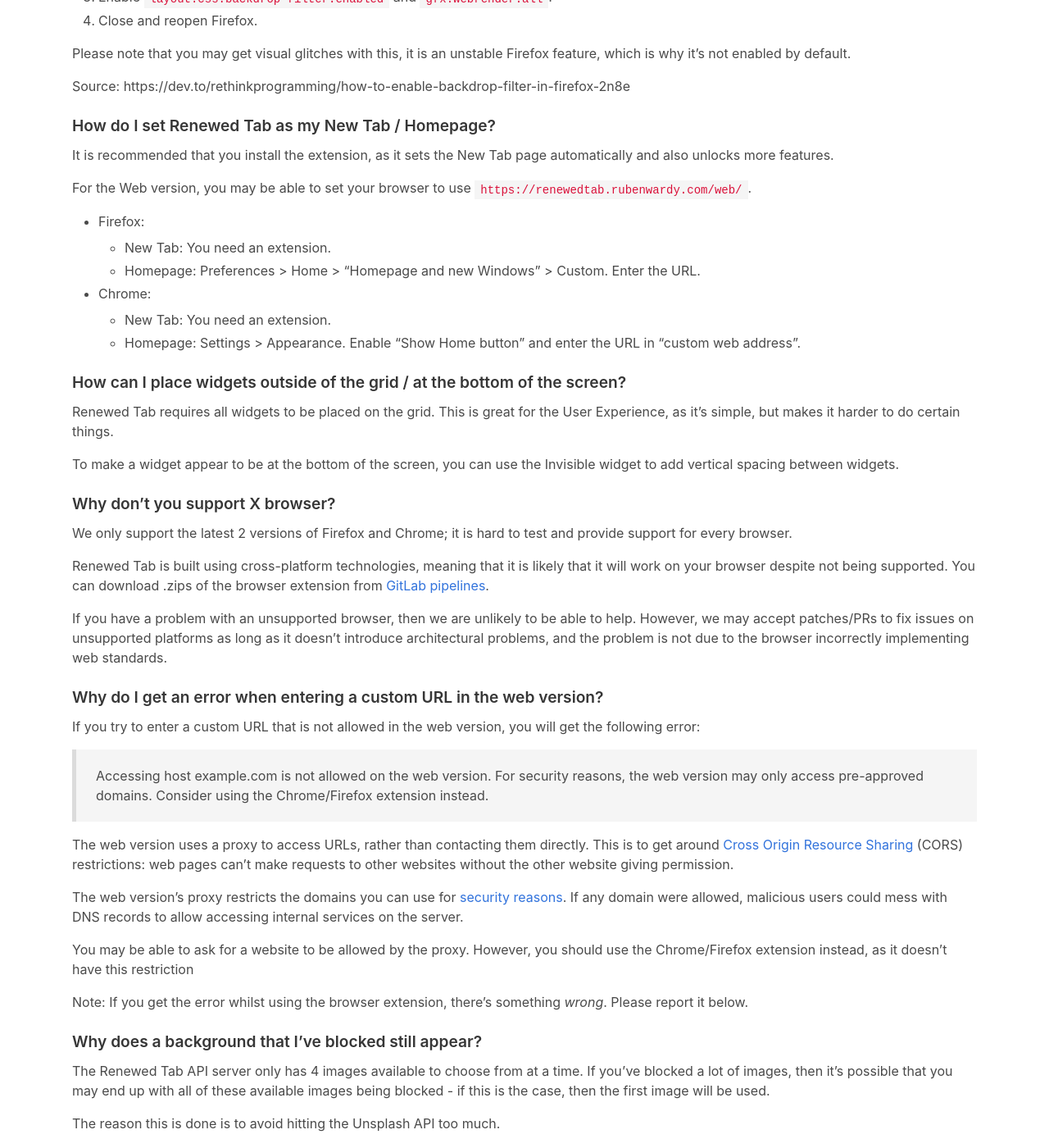
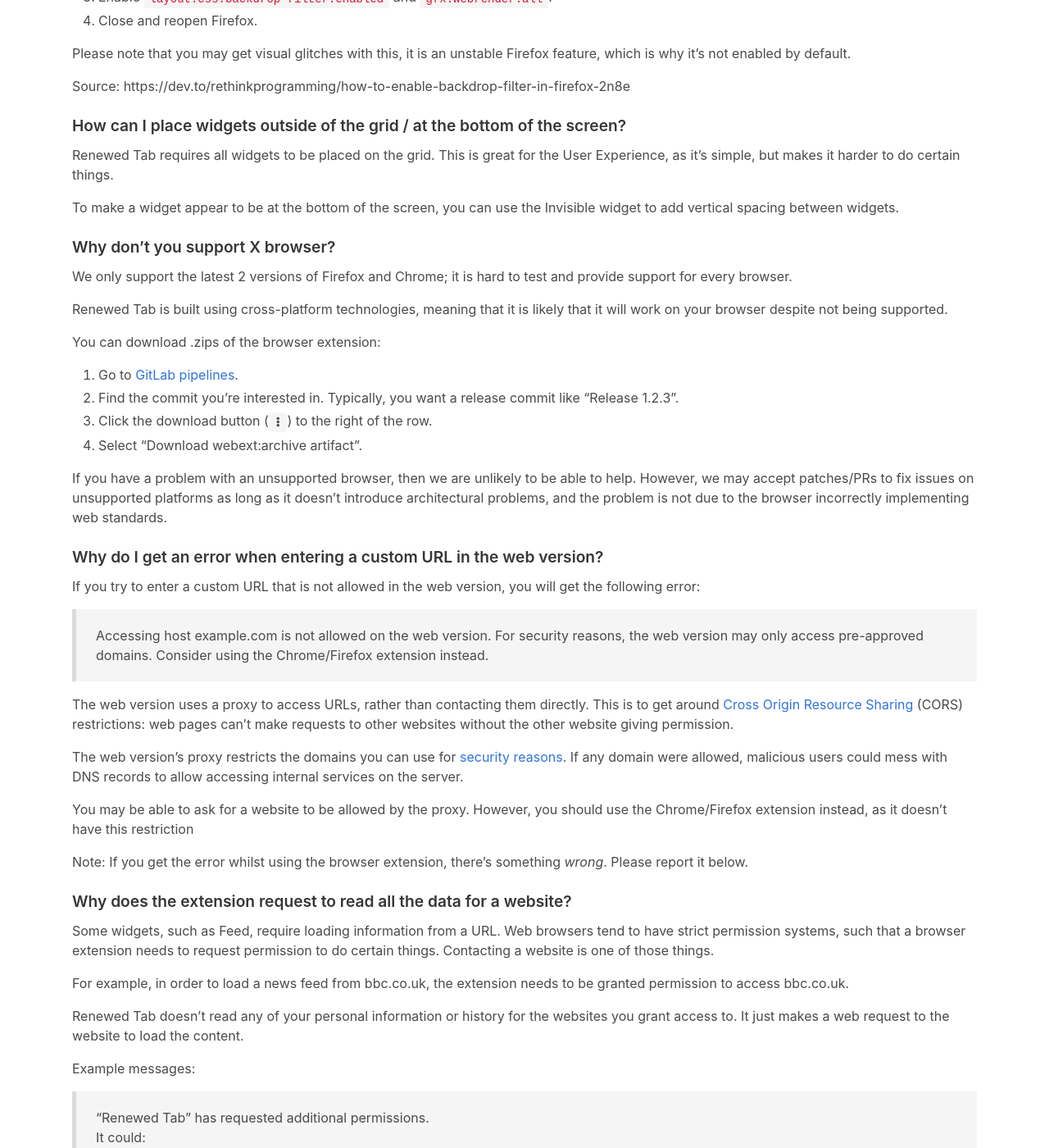
Before and after one commit to rubenwardy/renewedtab_website, a Jekyll site: the page built from help.md, in a window 1280 px wide and 1400 px high, scrolled down 401 px. Shown: the whole window at 82% size. Built offline with Jekyll 4.4.1, drawn with Linux system fonts in a browser that asks for light colours; some of the changed text lies outside the part shown.

Commit message:
Add note on host permissions

```diff
--- a/help.md
+++ b/help.md
@@ -22,23 +22,6 @@
 
 Source: https://dev.to/rethinkprogramming/how-to-enable-backdrop-filter-in-firefox-2n8e
 
-### How do I set Renewed Tab as my New Tab / Homepage?
-
-It is recommended that you install the extension, as it sets the New Tab page
-automatically and also unlocks more features.
-
-For the Web version, you may be able to set your browser to use
-`https://renewedtab.rubenwardy.com/web/`.
-
-* Firefox:
-	* New Tab: You need an extension.
-	* Homepage: Preferences > Home > "Homepage and new Windows" > Custom.
-		Enter the URL.
-* Chrome:
-	* New Tab: You need an extension.
-	* Homepage: Settings > Appearance. Enable "Show Home button" and enter the
-		URL in "custom web address".
-
 ### How can I place widgets outside of the grid / at the bottom of the screen?
 
 Renewed Tab requires all widgets to be placed on the grid. This is great for
@@ -54,8 +37,14 @@
 
 Renewed Tab is built using cross-platform technologies, meaning that it is likely
 that it will work on your browser despite not being supported.
-You can download .zips of the browser extension from
-[GitLab pipelines](https://gitlab.com/rubenwardy/renewedtab/-/jobs/artifacts/master/raw/?job=webext).
+
+You can download .zips of the browser extension:
+
+1. Go to [GitLab pipelines](https://gitlab.com/rubenwardy/renewedtab/-/pipelines).
+2. Find the commit you're interested in. Typically, you want a release commit
+   like "Release 1.2.3".
+3. Click the download button (<i class="tag fas fa-ellipsis-v"></i>) to the right of the row.
+4. Select "Download webext:archive artifact".
 
 If you have a problem with an unsupported browser, then we are unlikely to be
 able to help. However, we may accept patches/PRs to fix issues on unsupported
@@ -88,6 +77,30 @@
 
 Note: If you get the error whilst using the browser extension, there's something
 _wrong_. Please report it below.
+
+### Why does the extension request to read all the data for a website?
+
+Some widgets, such as Feed, require loading information from a URL.
+Web browsers tend to have strict permission systems, such that a browser
+extension needs to request permission to do certain things.
+Contacting a website is one of those things.
+
+For example, in order to load a news feed from bbc.co.uk, the extension needs
+to be granted permission to access bbc.co.uk.
+
+Renewed Tab doesn't read any of your personal information or history for the
+websites you grant access to. It just makes a web request to the website to load
+the content.
+
+Example messages:
+
+> "Renewed Tab" has requested additional permissions.\\
+> It could:
+> - Read and change your data on feeds.bbci.co.uk
+
+> Renewed Tab requests additional permissions.\\
+> It wants to:
+> - Access your data for feeds.bbci.co.uk
 
 ### Why does a background that I've blocked still appear?
 
```
